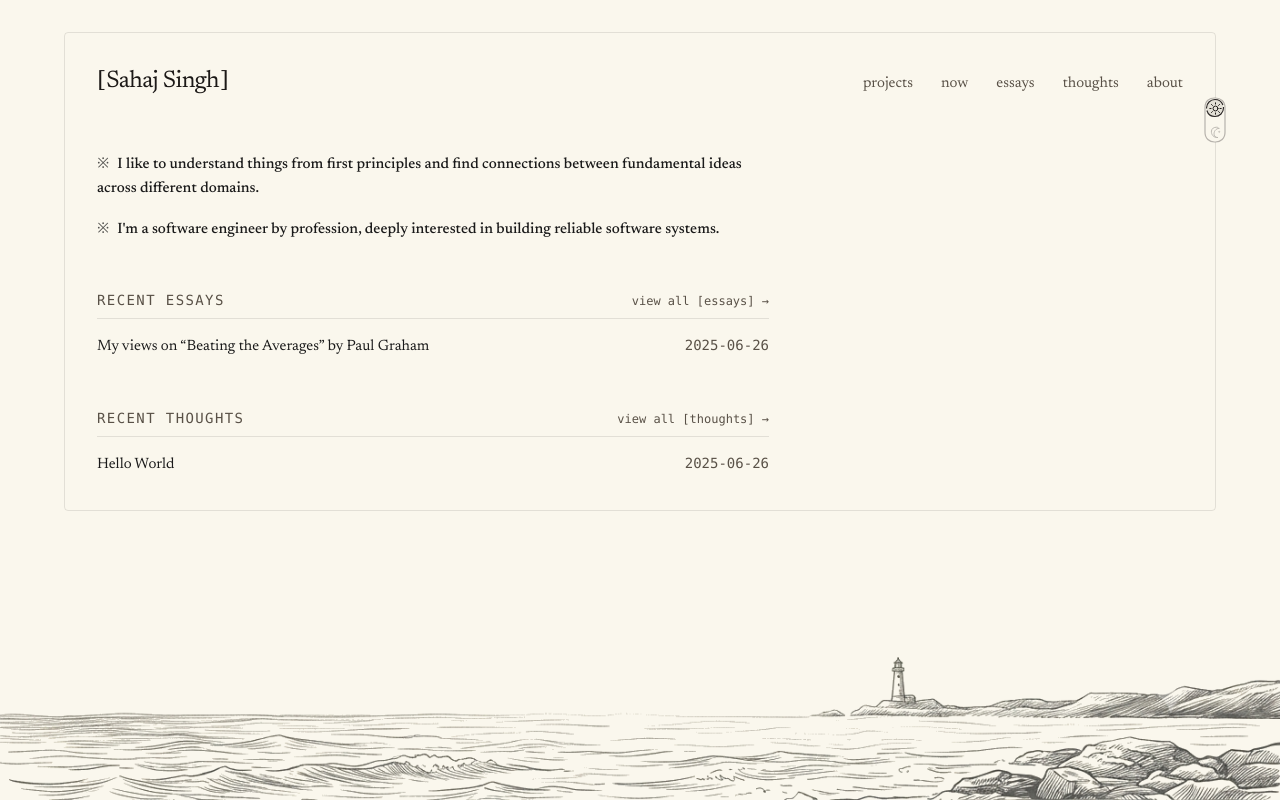
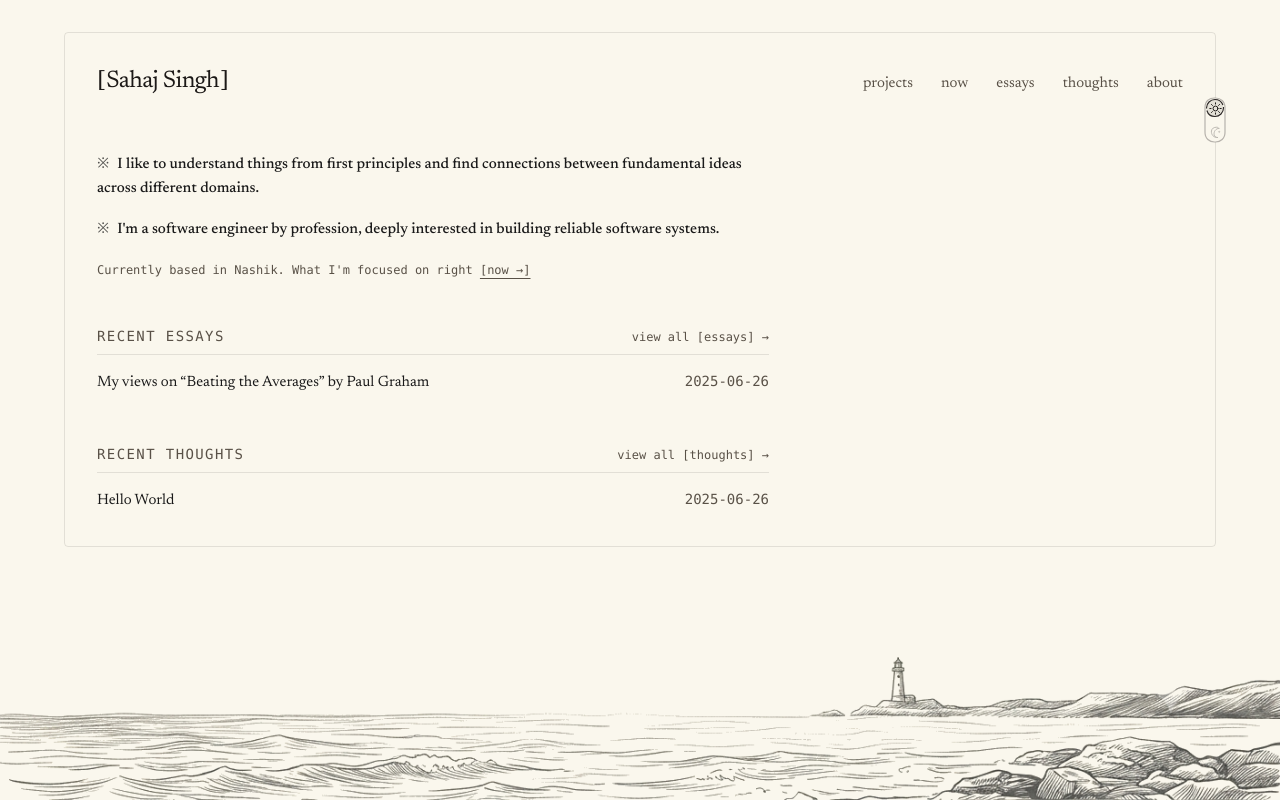
Before and after one commit to sahajdeepsingh651/sahajsingh, a Next.js app: page / in a window 1280 px wide. Built offline with nearby package versions, Linux system fonts and the light colour scheme.

Commit message:
feat(home): add quiet dispatch line pointing to /now under bio

```diff
--- a/src/app/now/page.tsx
+++ b/src/app/now/page.tsx
@@ -32,7 +32,7 @@ export default function NowPage() {
                 </p>
 
                 <p>
-                    have started gym and running again, training for a coming last man
+                    Have started gym and running again, training for a coming last man
                     standing endurance event
                 </p>
             </article>
--- a/src/app/page.tsx
+++ b/src/app/page.tsx
@@ -13,6 +13,15 @@ export default function Home() {
                     <span className="opacity-75 mr-2 select-none">※</span>
                     I&apos;m a software engineer by profession, deeply interested in
                     building reliable software systems.
+                </p>
+                <p className="text-xs font-mono text-[var(--text-muted)] pt-1">
+                    Currently based in Nashik. What I&apos;m focused on right{" "}
+                    <Link
+                        href="/now"
+                        className="underline underline-offset-4 hover:text-[var(--text-color)] transition-colors"
+                    >
+                        [now →]
+                    </Link>
                 </p>
             </section>
             <section className="space-y-4">
```
